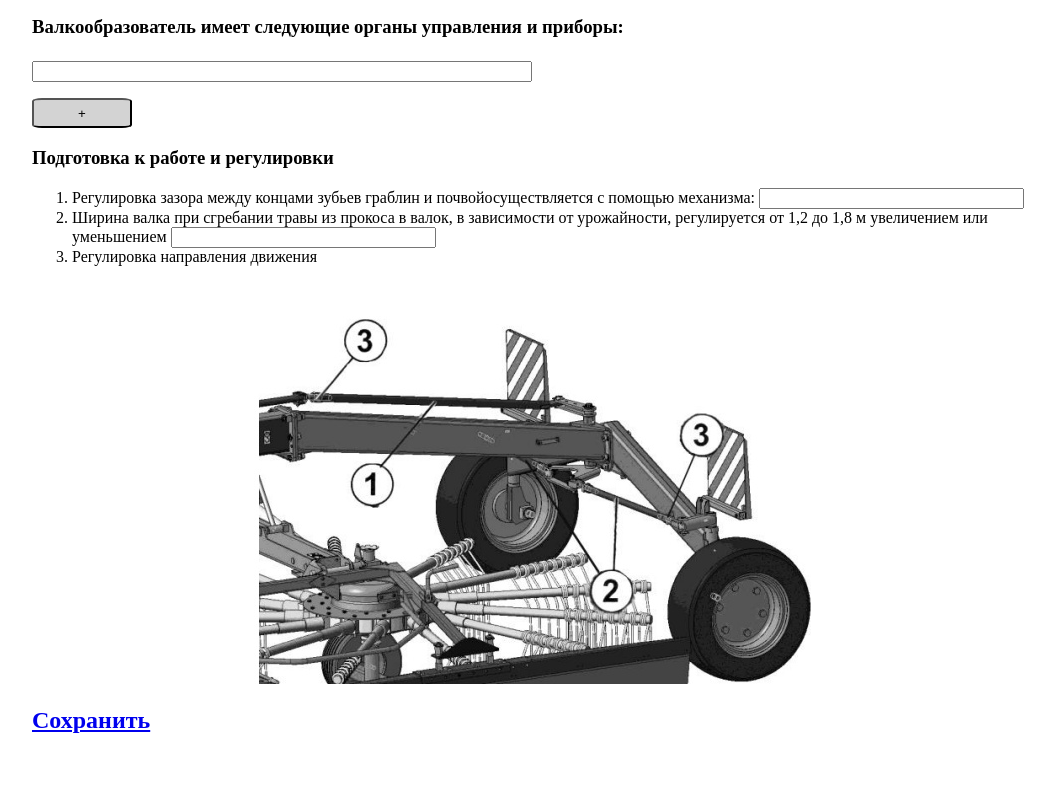
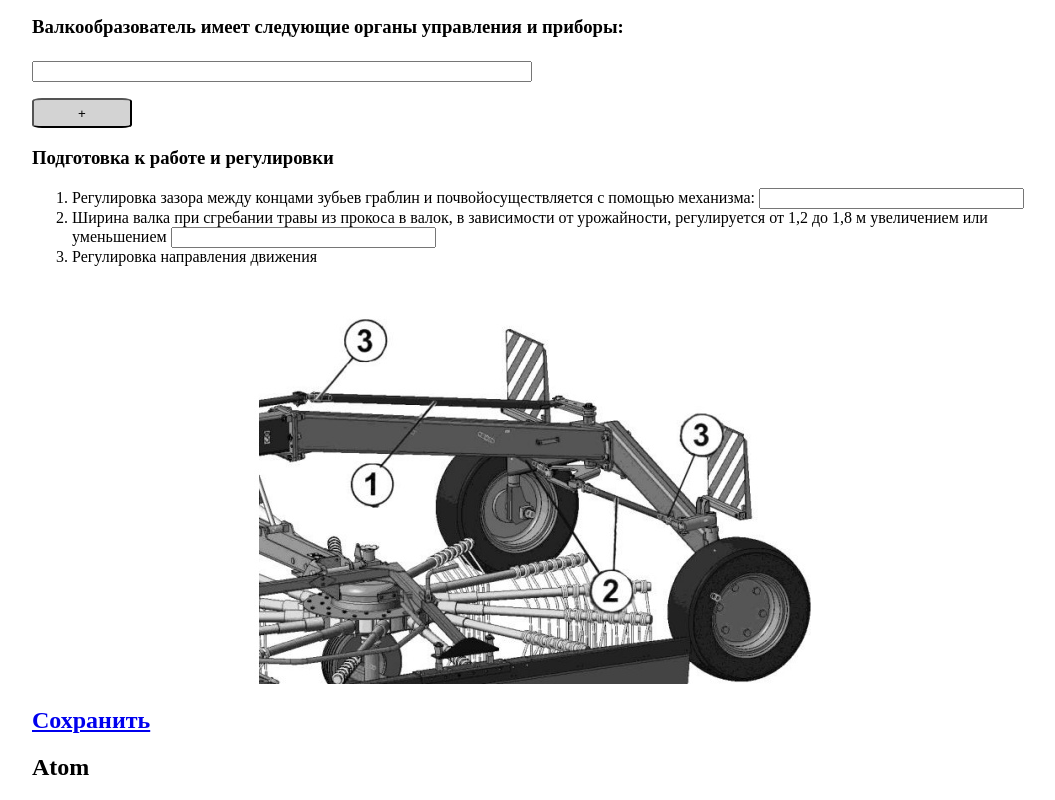
Before and after one commit to a1ann/Grab.github.io, a plain HTML site: page index.html in a window 1280 px wide. Shown: the part 1830-2630 px from the top of the page, without its empty margins (108-1163 px from the left). Before the commit the page ends 2584 px from the top, so only its background shows below. Drawn offline with Linux system fonts and the light colour scheme.

Commit message:
Проверка работы Atom

```diff
--- a/index.html
+++ b/index.html
@@ -114,6 +114,7 @@
 
 
 <h2><a class="print-doc" href="javascript:(print());"> Сохранить</a></h2>
+<h2>Atom</h2>
 </form>
     <script src="script.js"></script>
     <link rel="stylesheet" href="styles.css">
```
